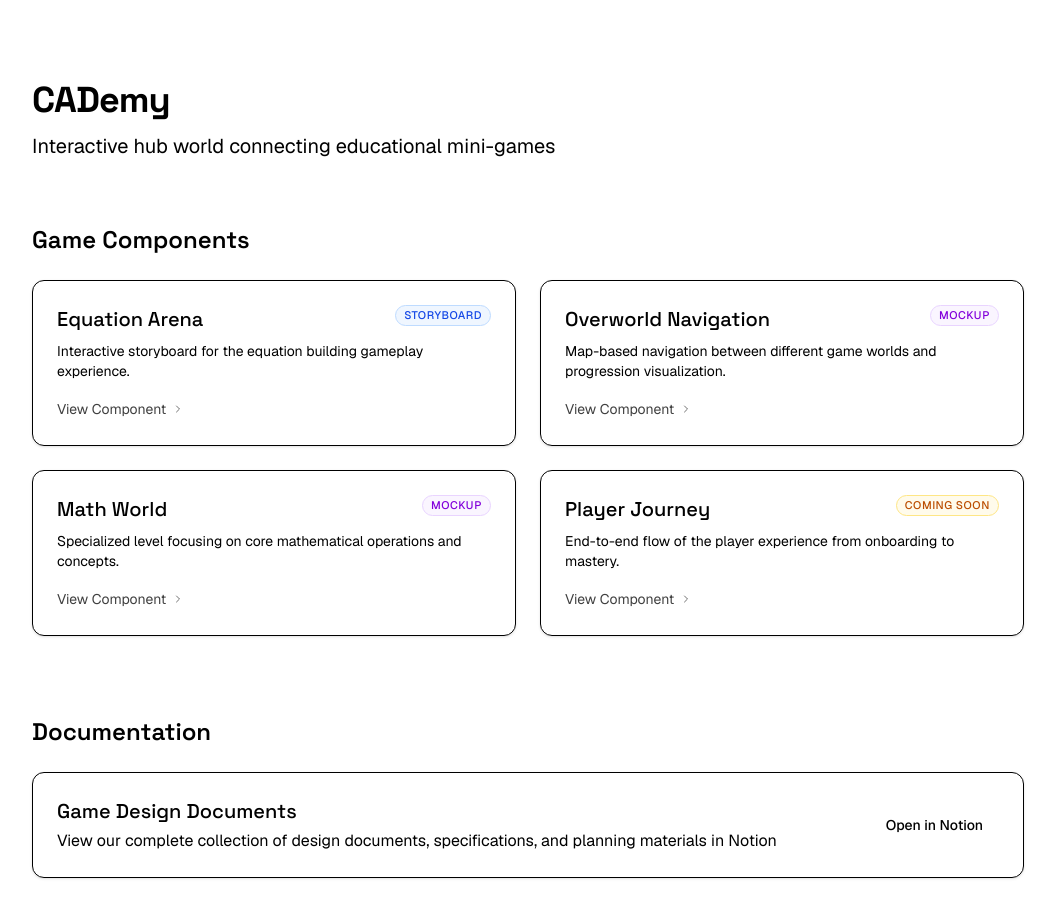
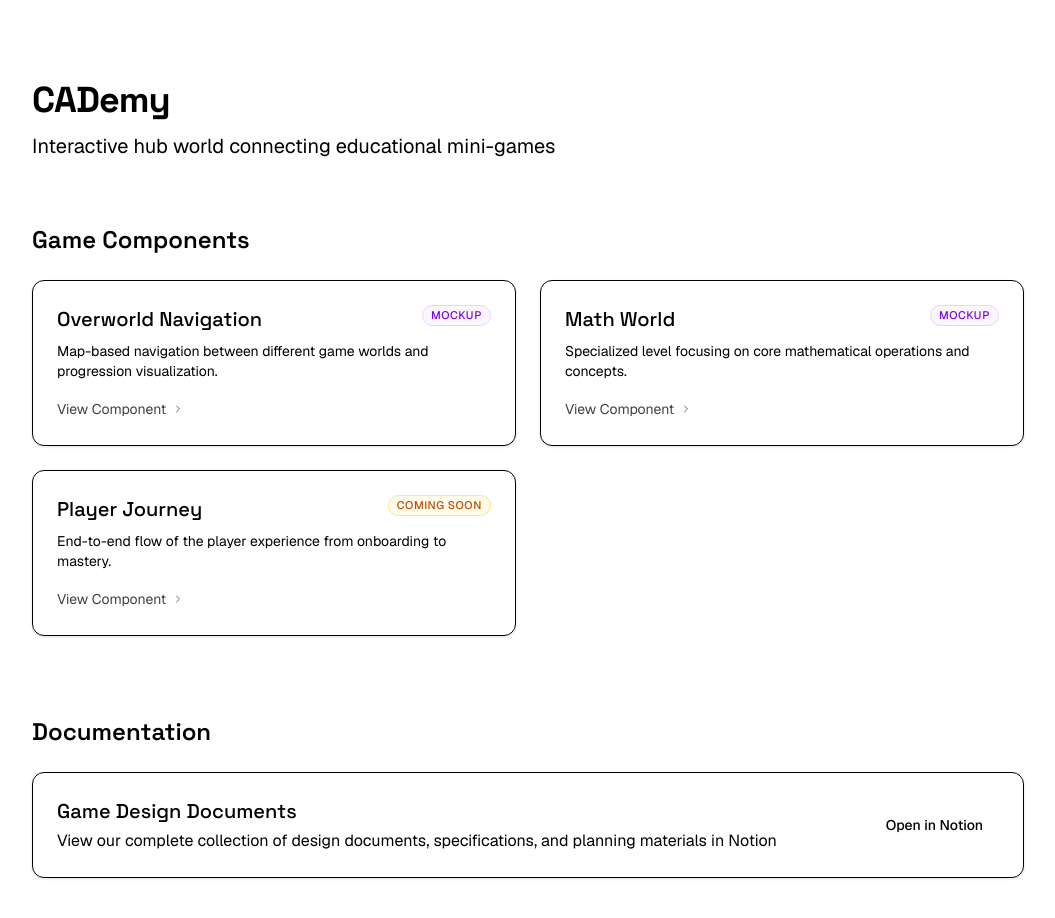
Before and after one commit to caocampb/equation-arena-storyboard, a Next.js app: page / in a window 1280 px wide. Shown: the top 918 px of the page, without its empty margins (112-1167 px from the left). Built offline with nearby package versions, Linux system fonts and the light colour scheme.

Commit message:
chore: remove Equation Arena card and update Notion link

```diff
--- a/src/app/page.tsx
+++ b/src/app/page.tsx
@@ -14,13 +14,6 @@ export default function HomePage() {
         <main>
           <h2 className="text-2xl font-semibold mb-6">Game Components</h2>
           <div className="grid grid-cols-1 md:grid-cols-2 gap-6 mb-20">
-            <ProjectCard
-              title="Equation Arena"
-              description="Interactive storyboard for the equation building gameplay experience."
-              href="/storyboard"
-              badgeText="Storyboard"
-            />
-
             <ProjectCard
               title="Overworld Navigation"
               description="Map-based navigation between different game worlds and progression visualization."
@@ -53,7 +46,7 @@ export default function HomePage() {
                 </p>
               </div>
               <a
-                href="https://notion.so"
+                href="https://www.notion.so/df5971f89b3546c6952ed7e857422ebf"
                 target="_blank"
                 rel="noopener noreferrer"
                 className="inline-flex h-10 items-center justify-center rounded-md bg-primary px-4 py-2 text-sm font-medium text-primary-foreground transition-colors hover:bg-primary/90 focus-visible:outline-none focus-visible:ring-1 focus-visible:ring-ring disabled:pointer-events-none disabled:opacity-50 shrink-0"
```
